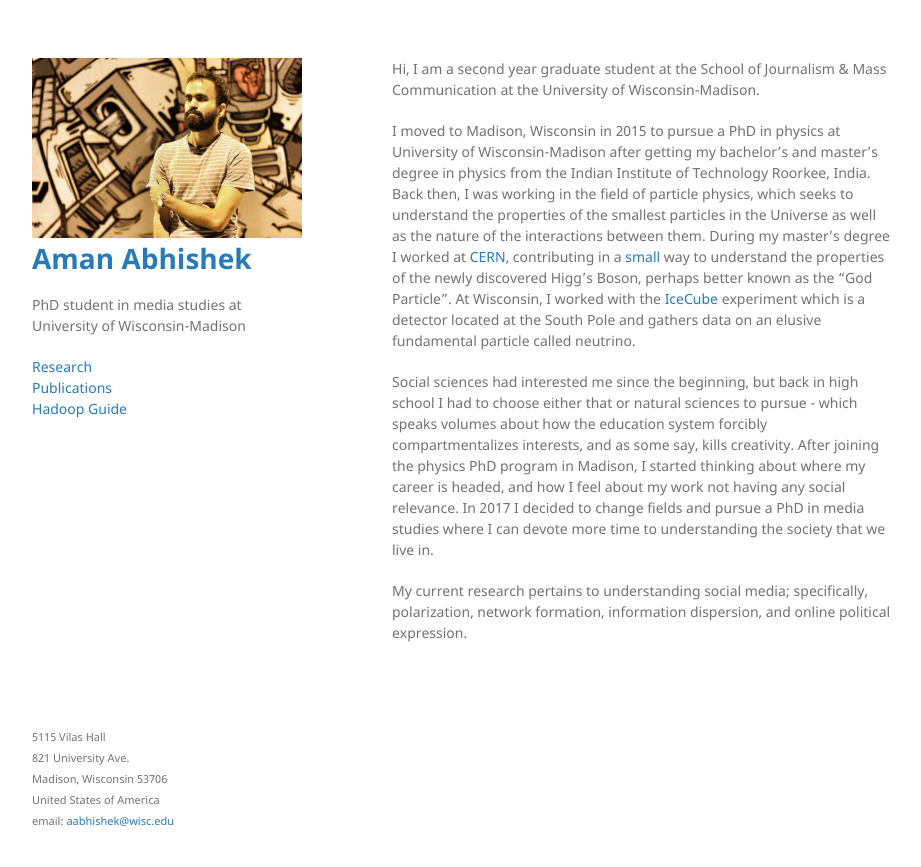
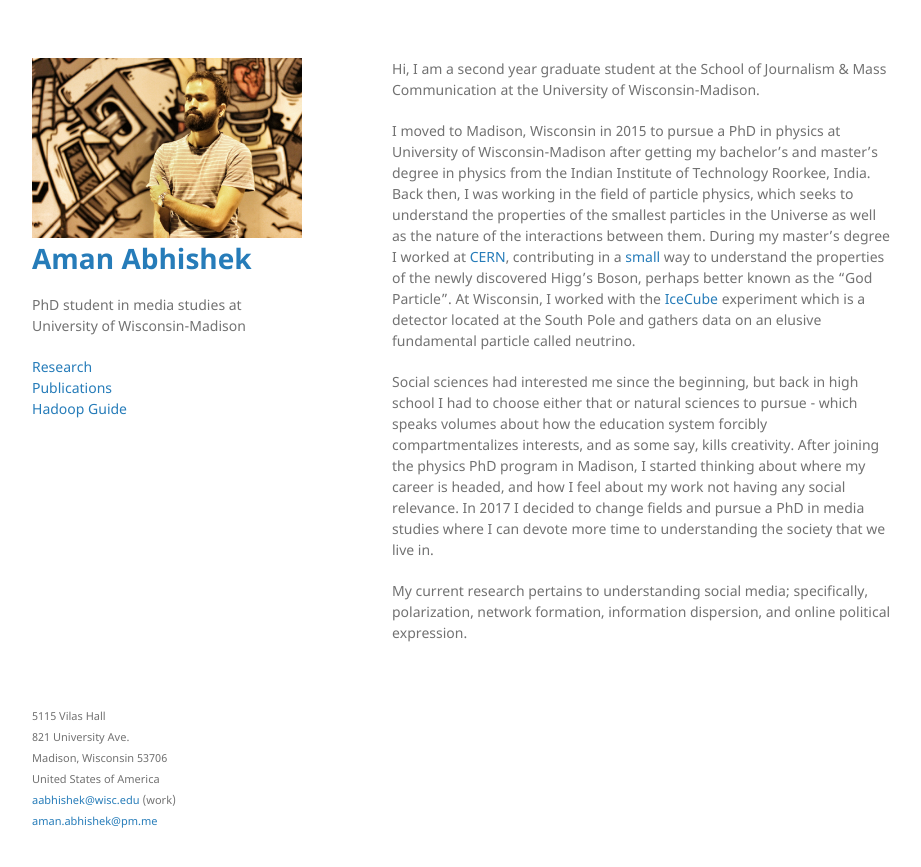
Before and after one commit to aman-abhishek/aman-abhishek.github.io, a Jekyll site: the page built from index.md, in a window 1280 px wide. Shown: the top 867 px of the page, without its empty margins (178-1099 px from the left). Built offline with Jekyll 4.4.1, drawn with Linux system fonts in a browser that asks for light colours.

Commit message:
added personal email

```diff
--- a/_layouts/default.html
+++ b/_layouts/default.html
@@ -72,7 +72,9 @@
             <br>
             United States of America
             <br>
-            email: <a href="mailto:aabhishek@wisc.edu">aabhishek@wisc.edu</a></small></p>
+            <a href="mailto:aabhishek@wisc.edu">aabhishek@wisc.edu</a> (work)
+            <br>
+            <a href="mailto:aman.abhishek@pm.me">aman.abhishek@pm.me</a></small></p>
         </div>
       </footer>
     </div>
```
